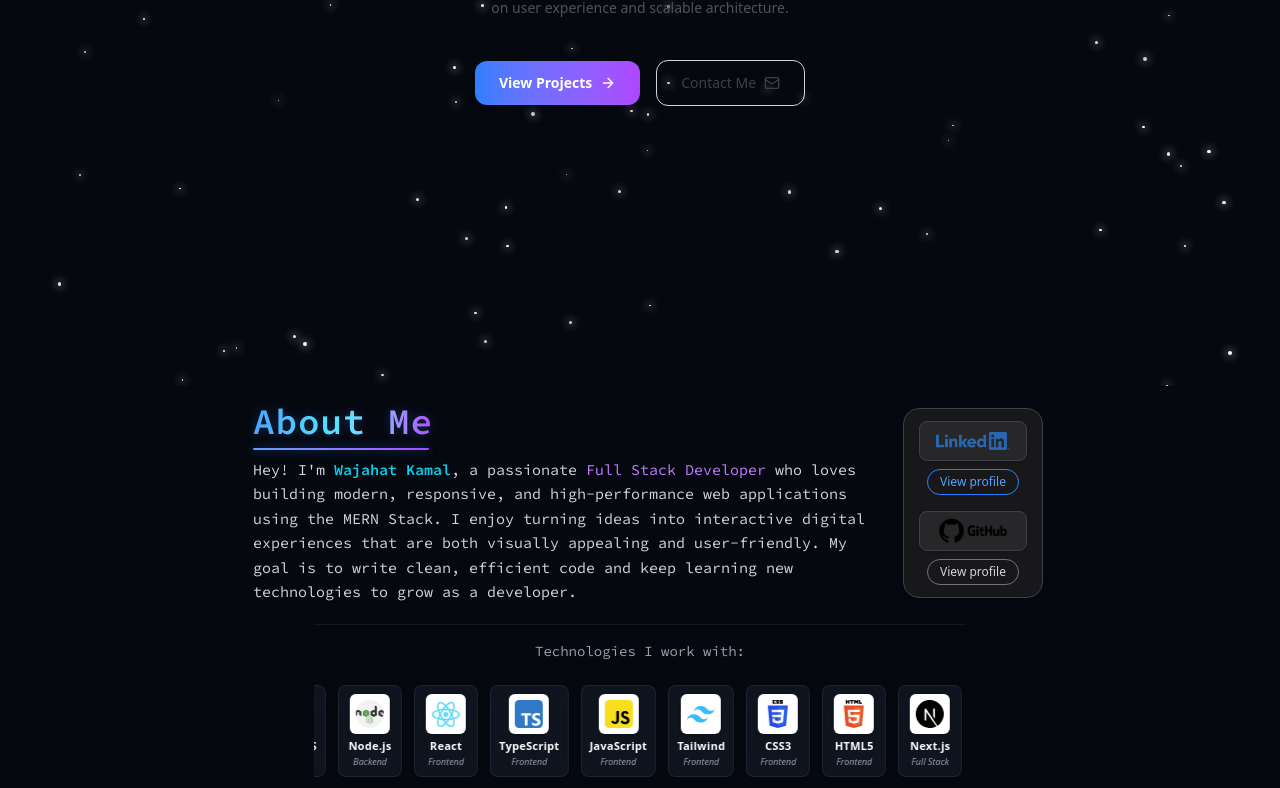
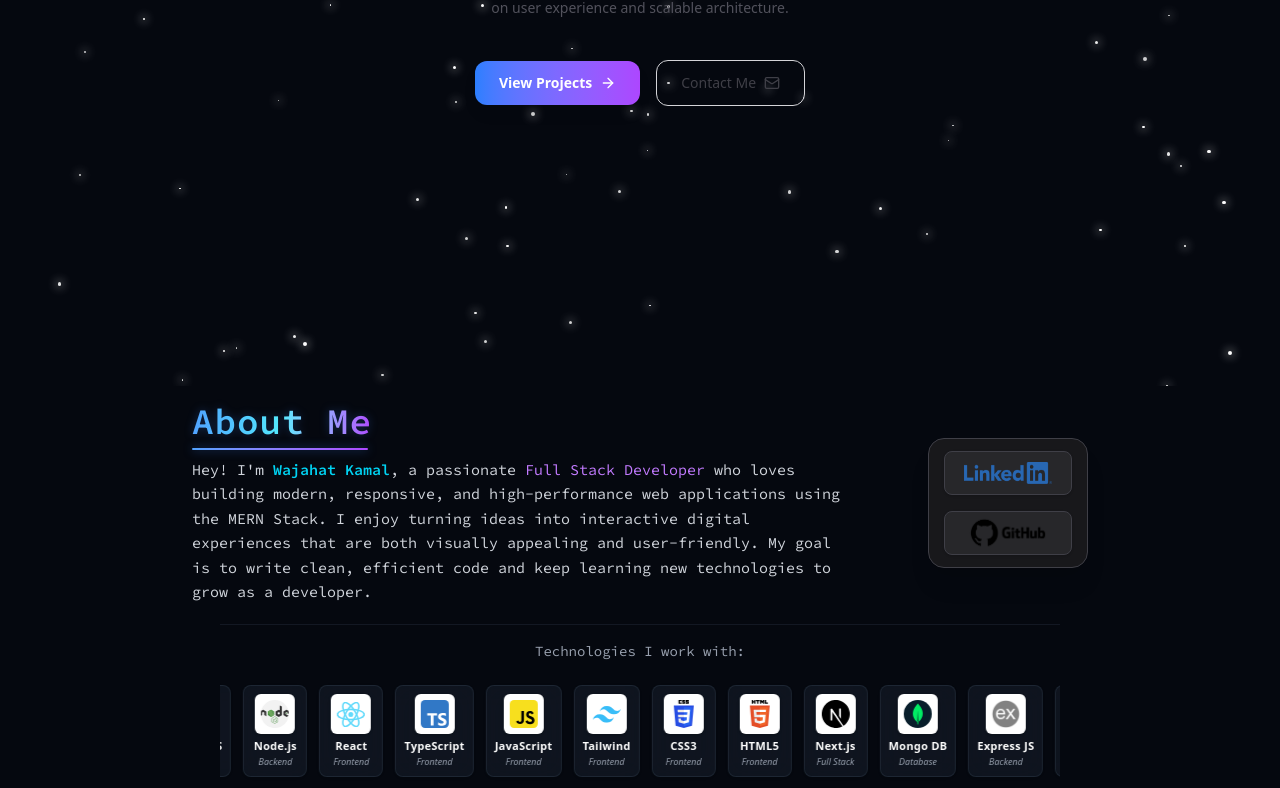
Before and after one commit to wajahat-kamal/Dev-Portfolio, a React (Vite) app: page / in a window 1280 px wide. Shown: the part 414-1202 px from the top of the page. Built offline with nearby package versions, Linux system fonts and the light colour scheme.

Commit message:
Refactor AboutSection: update layout and styling for improved spacing, adjust button sizes, and enhance visual consistency across LinkedIn and GitHub sections.

```diff
--- a/src/components/AboutSection.jsx
+++ b/src/components/AboutSection.jsx
@@ -11,9 +11,9 @@ export const AboutSection = () => {
       className="relative flex flex-col items-center justify-center px-4 sm:px-6 md:px-12 py-12"
     >
       {/* ====== Image + Text Container ====== */}
-      <div className="flex flex-col md:flex-row items-center justify-center gap-4 w-full max-w-6xl mt-10">
+      <div className="flex flex-col md:flex-row items-center justify-center md:justify-between gap-4 w-full max-w-4xl mt-10">
         {/* ====== Text Content ====== */}
-        <div className="md:max-w-xl lg:max-w-[650px] w-full text-center md:text-left space-y-4 px-2 sm:px-4">
+        <div className="md:max-w-xl lg:max-w-[650px] w-full text-center md:text-left space-y-4 px-3 md:px-0">
           {/* ====== Heading ====== */}
           <h2 className="text-3xl sm:text-4xl font-extrabold text-center md:text-start relative mb-4 fira-code">
             <span className="bg-gradient-to-r from-blue-400 via-cyan-300 to-purple-500 bg-clip-text text-transparent tracking-wide drop-shadow-[0_0_5px_rgba(59,130,246,0.3)]">
@@ -37,16 +37,19 @@ export const AboutSection = () => {
         </div>
 
         <div
-          className="w-full sm:w-[140px] rounded-2xl
+          className="w-full sm:w-[160px] rounded-2xl
                 bg-zinc-900 backdrop-blur
                 border border-zinc-700
                 shadow-xl p-3"
         >
+          <h1>{/*add lucide react icon and heading*/}</h1>
           <div className="flex flex-col gap-4">
             {/* LinkedIn */}
             <div className="flex flex-col items-center gap-2">
-              <div
-                className="w-[95%] h-10 rounded-lg
+              <a
+              href="https://www.linkedin.com/in/wajahat-kamal/"
+                target="_blank"
+                className="w-[95%] h-11 rounded-lg
                       bg-zinc-800
                       border border-zinc-700
                       shadow-sm flex items-center justify-center"
@@ -54,27 +57,18 @@ export const AboutSection = () => {
                 <img
                   src={liLogo}
                   alt="LinkedIn"
-                  className="w-[70%] h-10 object-contain"
+                  className="w-[70%] h-11 object-contain"
                 />
-              </div>
+              </a>
 
-              <a
-                href="https://www.linkedin.com/in/wajahat-kamal/"
-                target="_blank"
-                rel="noopener noreferrer"
-                className="px-3 py-1 text-xs rounded-full
-                   border border-blue-500 text-blue-400
-                   hover:bg-blue-500 hover:text-white
-                   transition-all duration-200"
-              >
-                View profile
-              </a>
             </div>
 
             {/* GitHub */}
             <div className="flex flex-col items-center gap-2">
-              <div
-                className="w-[95%] h-10 rounded-lg
+              <a
+               href="https://github.com/wajahat-kamal"
+                target="_blank"
+                className="w-[95%] h-11 rounded-lg
                  bg-zinc-800
                  border border-zinc-700
                  shadow-sm flex items-center justify-center"
@@ -82,28 +76,17 @@ export const AboutSection = () => {
                 <img
                   src={giLogo}
                   alt="GitHub"
-                  className="w-full h-10 object-contain"
+                  className="w-full h-11 object-contain"
                 />
-              </div>
+              </a>
 
-              <a
-                href="https://github.com/wajahat-kamal"
-                target="_blank"
-                rel="noopener noreferrer"
-                className="px-3 py-1 text-xs rounded-full
-                   border border-zinc-500 text-zinc-300
-                   hover:bg-zinc-700 hover:text-white
-                   transition-all duration-200"
-              >
-                View profile
-              </a>
             </div>
           </div>
         </div>
       </div>
 
       {/* ====== Full-Width Skills Section Below ====== */}
-      <div className="mt-5 w-[93%] md:w-[80%] lg:w-[55%] border-t border-gray-700/30 pt-4">
+      <div className="mt-5 w-[93%] md:w-[80%] lg:w-[71%] border-t border-gray-700/30 pt-4">
         <h3 className="text-center text-sm text-gray-400 fira-code">
           Technologies I work with:
         </h3>
```
